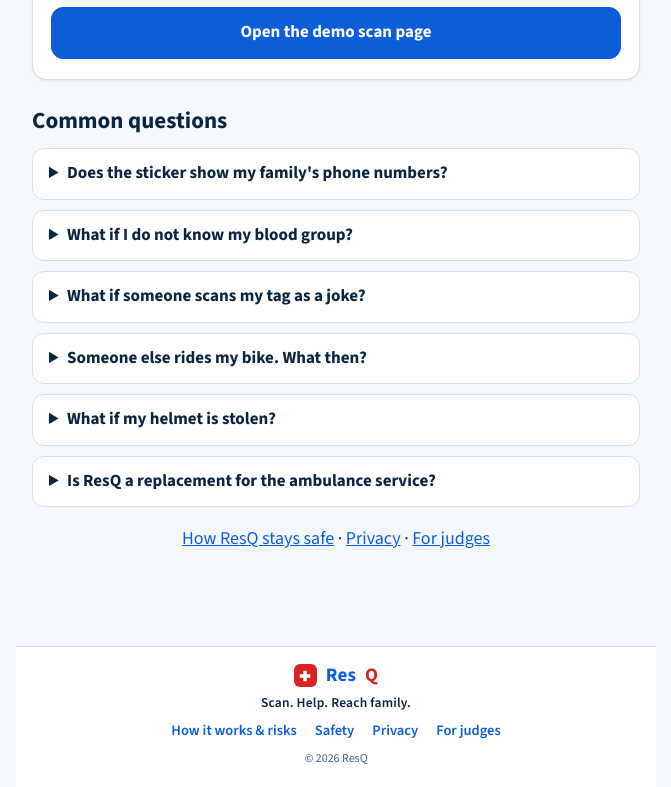
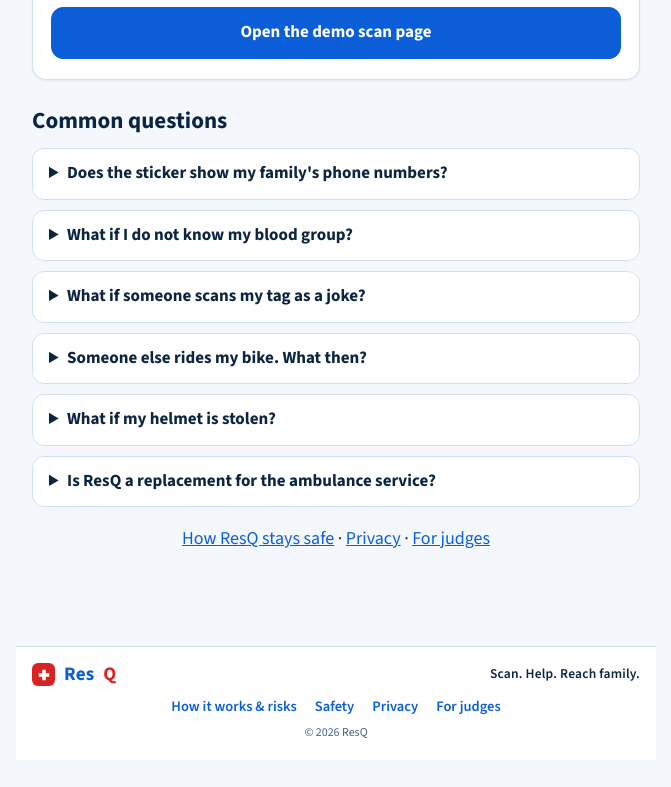
Before and after one commit to Daimx1214/resq, a plain HTML site: page index.html in a window 1280 px wide. Shown: the part 2075-2862 px from the top of the page, without its empty margins (304-975 px from the left). After the commit the page ends 2835 px from the top, so only its background shows below. Drawn offline with Linux system fonts and the light colour scheme; no server answers.

Commit message:
Footer layout per owner sketch: logo left, tagline right on the same row, links below, copyright last, gaps tightened

```diff
--- a/css/styles.css
+++ b/css/styles.css
@@ -105,13 +105,14 @@ legend{font-weight:700;padding:0 6px;color:var(--ink)}
 .pill-pending{background:var(--blue-tint);color:var(--blue-dark)}
 ul.tight{margin:8px 0;padding-left:22px}
 ul.tight li{margin:6px 0}
-footer.foot{max-width:640px;margin:28px auto 0;padding:14px 16px 18px;color:var(--muted);font-size:14px;line-height:1.55;text-align:center;background:var(--card);border-top:1px solid var(--line)}
+footer.foot{max-width:640px;margin:28px auto 0;padding:13px 16px 17px;color:var(--muted);font-size:14px;line-height:1.55;text-align:center;background:var(--card);border-top:1px solid var(--line)}
 footer.foot a{color:var(--care)}
-.foot-logo{justify-content:center;font-size:19px;margin-bottom:2px}
+.foot-top{display:flex;align-items:center;justify-content:space-between;gap:12px;margin-bottom:6px}
+.foot-logo{font-size:19px}
 .foot-logo .logo-mark{width:23px;height:23px;border-radius:6px}
 .foot-logo .logo-mark svg{width:14px;height:14px}
-.foot-tag{margin:0 0 7px;font-weight:600;color:var(--ink);font-size:13.5px;letter-spacing:.2px}
-.foot-links{display:flex;flex-wrap:wrap;justify-content:center;gap:4px 18px;margin:0 0 7px}
+.foot-tag{margin:0;font-weight:600;color:var(--ink);font-size:13.5px;letter-spacing:.2px;text-align:right}
+.foot-links{display:flex;flex-wrap:wrap;justify-content:center;gap:3px 18px;margin:0 0 6px}
 .foot-links a{font-weight:600;text-decoration:none;font-size:14.5px}
 .foot-links a:hover{text-decoration:underline}
 .foot-copy{font-size:12px;margin:0}
--- a/index.html
+++ b/index.html
@@ -16,8 +16,10 @@
 </header>
 <main class="wrap" id="app" aria-live="polite"></main>
 <footer class="foot">
-  <a class="logo foot-logo" href="#/"><span class="logo-mark"><svg viewBox="0 0 24 24" aria-hidden="true"><path d="M9 3h6v6h6v6h-6v6H9v-6H3V9h6z" fill="#fff"/></svg></span>Res<span class="tag-dot">Q</span></a>
-  <p class="foot-tag">Scan. Help. Reach family.</p>
+  <div class="foot-top">
+    <a class="logo foot-logo" href="#/"><span class="logo-mark"><svg viewBox="0 0 24 24" aria-hidden="true"><path d="M9 3h6v6h6v6h-6v6H9v-6H3V9h6z" fill="#fff"/></svg></span>Res<span class="tag-dot">Q</span></a>
+    <p class="foot-tag">Scan. Help. Reach family.</p>
+  </div>
   <nav class="foot-links">
     <a href="#/about">How it works &amp; risks</a>
     <a href="#/safety">Safety</a>
--- a/sw.js
+++ b/sw.js
@@ -1,6 +1,6 @@
 // LifeTag service worker: network-first for the shell so updates land fast,
 // cache only as an offline fallback (lesson learned from LearnMate).
-const CACHE = 'resq-v8';
+const CACHE = 'resq-v9';
 const SHELL = ['./', './index.html', './css/fonts.css', './css/styles.css', './js/qrcode.js', './js/firebase-config.js', './js/store.js', './js/i18n.js', './js/app.js', './manifest.webmanifest', './fonts/BricolageGrotesque-800-latin.woff2', './fonts/SourceSans3-400-latin.woff2', './fonts/SourceSans3-600-latin.woff2', './fonts/SourceSans3-700-latin.woff2', './audio/guide-ur.mp3', './audio/guide-en.mp3'];
 self.addEventListener('install', e => {
   e.waitUntil(caches.open(CACHE).then(c => c.addAll(SHELL)).then(() => self.skipWaiting()));
```
Also changed, not shown: shots/v7-footer-compact.png (added).
